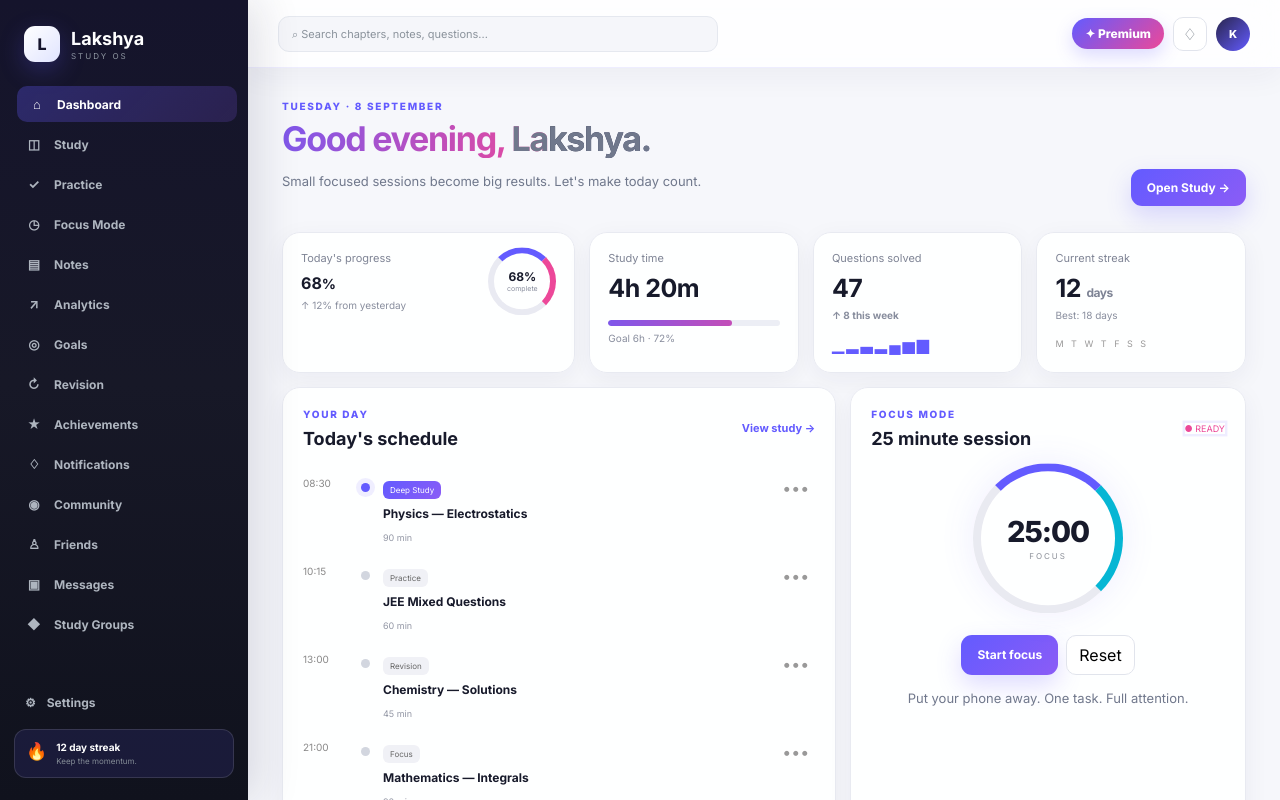
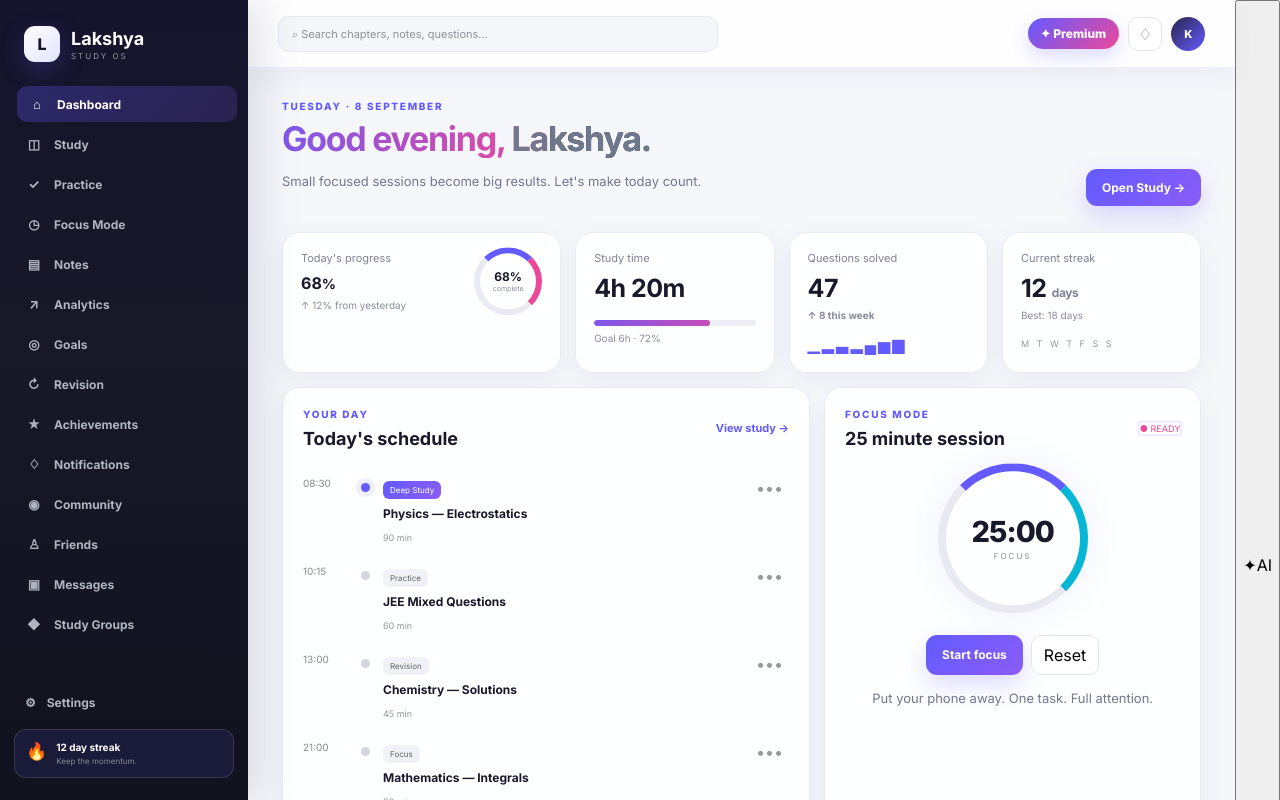
Before and after one commit to kuldeepvermas6364-oss/Lakshya, a Next.js app: page / in a window 1280 px wide. Shown: the top 800 px of the page. Built offline with nearby package versions, Linux system fonts and the light colour scheme.

Commit message:
feat: show Lakshya AI globally across app

```diff
--- a/app/app-frame.tsx
+++ b/app/app-frame.tsx
@@ -2,6 +2,7 @@
 
 import Link from "next/link";
 import { usePathname } from "next/navigation";
+import LakshyaAI from "./components/lakshya-ai";
 
 const primary = [["⌂", "Dashboard", "/"], ["◫", "Study", "/study"], ["✓", "Practice", "/practice"], ["◷", "Focus Mode", "/focus"], ["▤", "Notes", "/notes"], ["↗", "Analytics", "/analytics"]];
 const social = [["◉", "Community", "/community"], ["♙", "Friends", "/friends"], ["▣", "Messages", "/messages"], ["◆", "Study Groups", "/groups"]];
@@ -22,5 +23,6 @@ export default function AppFrame({ children }: { children: React.ReactNode }) {
     <nav className="frame-mobile-nav" aria-label="Mobile navigation">
       {[["⌂","Home","/"],["◫","Study","/study"],["✓","Practice","/practice"],["◉","Community","/community"],["✦","Premium","/premium"]].map(([icon,label,href])=><Link key={href} href={href} className={active(href) ? (href === "/premium" ? "active premium-tab" : "active") : href === "/premium" ? "premium-tab" : ""}><b>{icon}</b><small>{label}</small></Link>)}
     </nav>
+    <LakshyaAI />
   </div>;
 }
```
